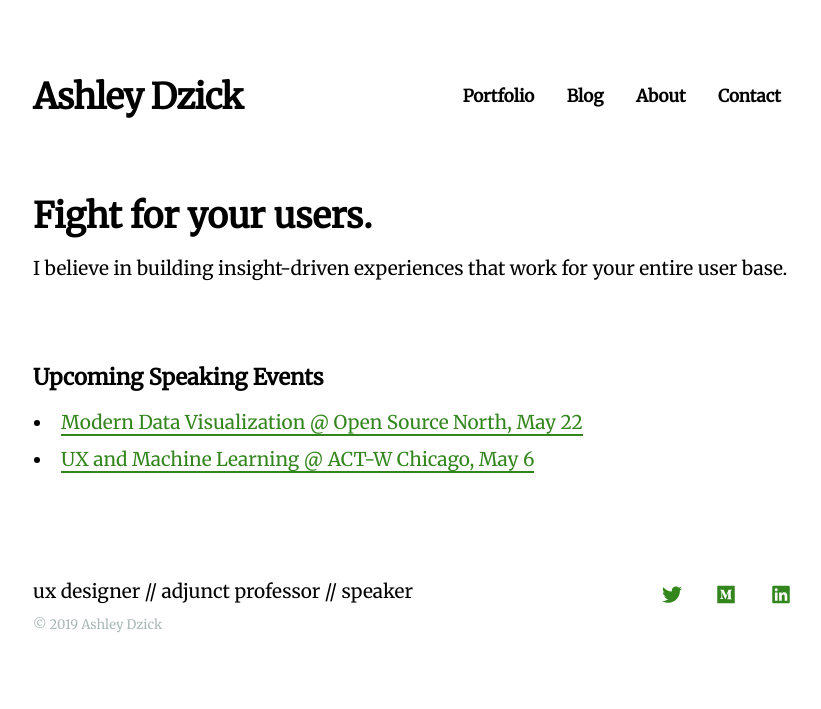
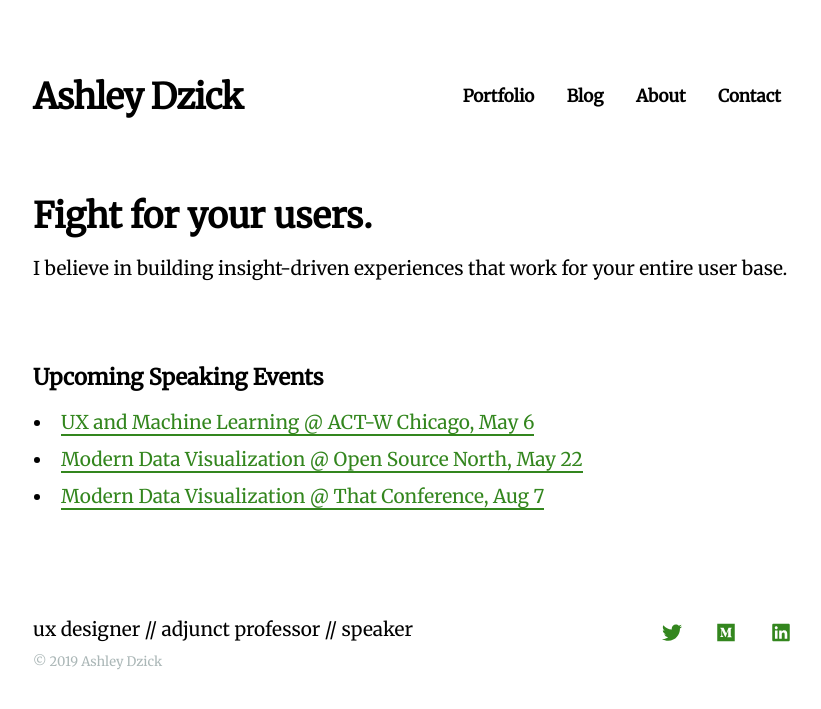
Before and after one commit to ashleydzick/2018Portfolio, a Jekyll site: the page built from index.html, in a window 1280 px wide. Shown: the top 709 px of the page, without its empty margins (223-1044 px from the left). Built offline with Jekyll 4.4.1, drawn with Linux system fonts in a browser that asks for light colours; nearby versions of some CDN libraries.

Commit message:
adding That Conference

```diff
--- a/index.html
+++ b/index.html
@@ -20,8 +20,9 @@ featured_image: /images/social.jpg
 
 		<h2 class="list-title">Upcoming Speaking Events</h2>
 			<ul>
+				<li><a href="http://chicago.act-w.org/blog/speaker/ashley-dzick/">UX and Machine Learning @ ACT-W Chicago, May 6</a></li>
 				<li><a href="https://opensourcenorth.com/">Modern Data Visualization @ Open Source North, May 22</a></li>
-				<li><a href="http://chicago.act-w.org/blog/speaker/ashley-dzick/">UX and Machine Learning @ ACT-W Chicago, May 6</a></li>
+				<li><a href="https://www.thatconference.com/sessions/session/13122">Modern Data Visualization @ That Conference, Aug 7</a></li>
 			</ul>
 	</div>
 
```
